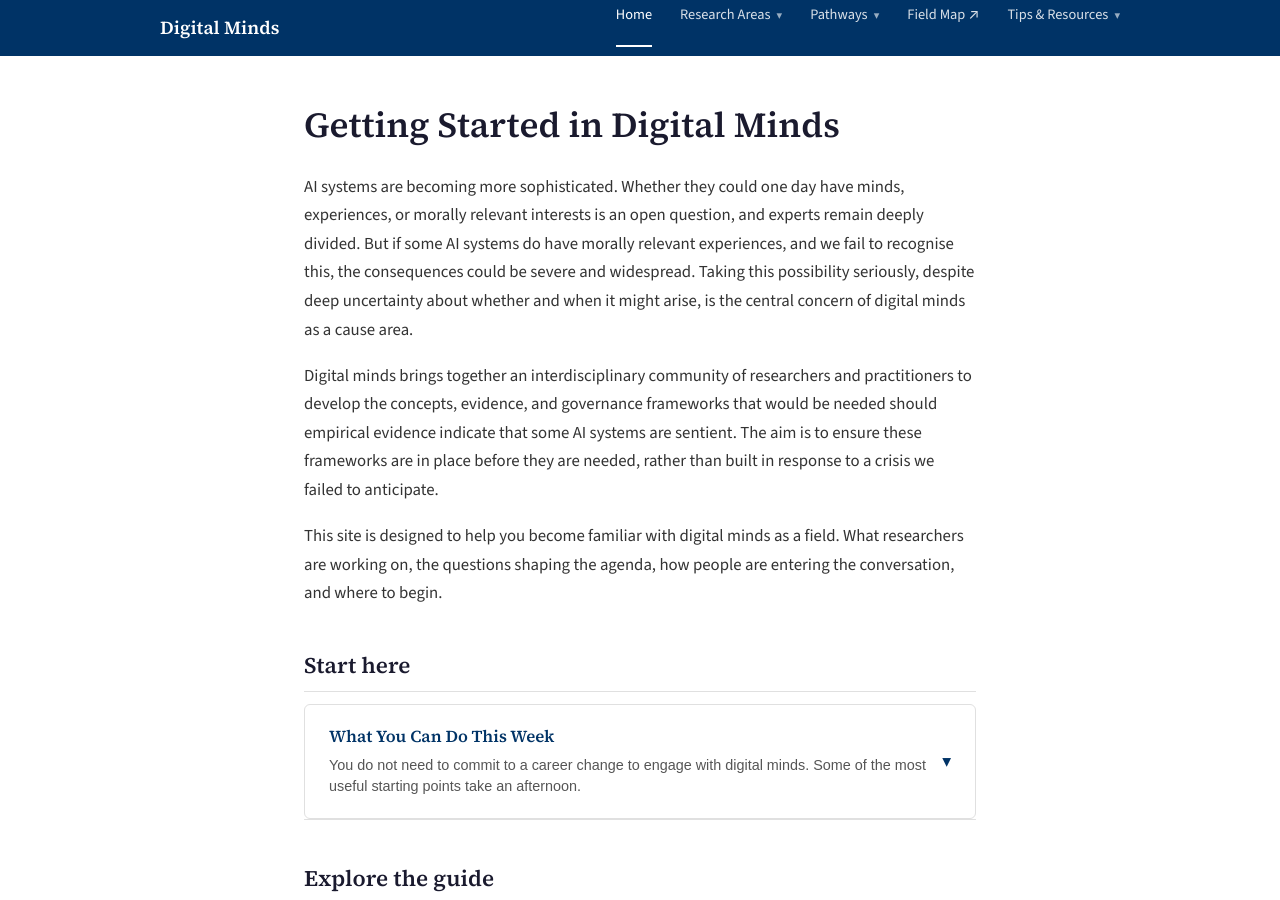
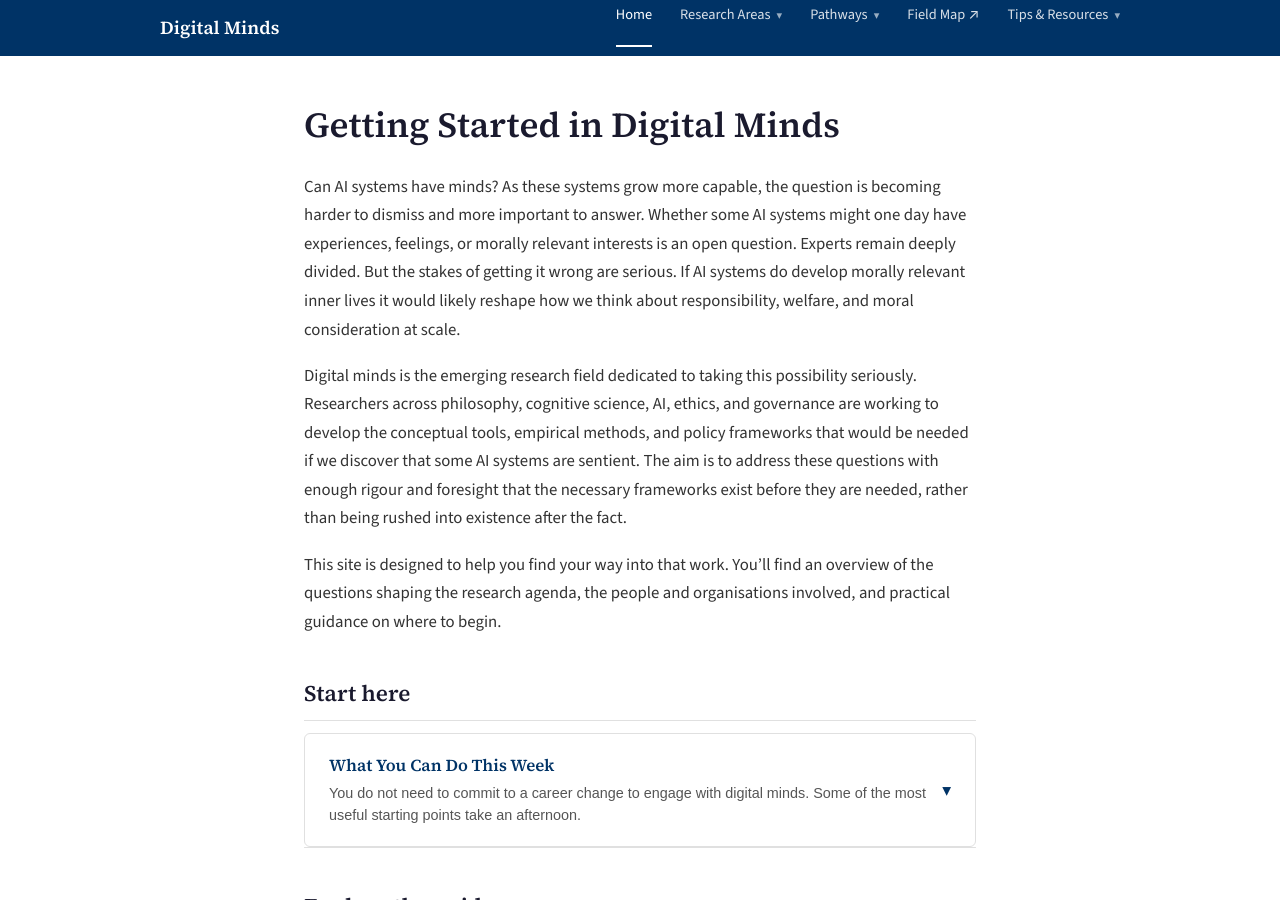
Before and after one commit to Mitchel-Alexander/getting-started-digital-minds, a Jekyll site: the page built from index.md, in a window 1280 px wide and 900 px high. Built offline with Jekyll 4.4.1, drawn with Linux system fonts in a browser that asks for light colours.

Commit message:
Rewrite homepage intro for clarity and urgency
Opens with direct question framing, sharpens the stakes, and
better positions digital minds as an emerging research field.

Co-Authored-By: Claude Opus 4.6 <noreply@anthropic.com>

```diff
--- a/index.md
+++ b/index.md
@@ -22,8 +22,8 @@ sections:
 
 # Getting Started in Digital Minds
 
-AI systems are becoming more sophisticated. Whether they could one day have minds, experiences, or morally relevant interests is an open question, and experts remain deeply divided. But if some AI systems do have morally relevant experiences, and we fail to recognise this, the consequences could be severe and widespread. Taking this possibility seriously, despite deep uncertainty about whether and when it might arise, is the central concern of digital minds as a cause area.
+Can AI systems have minds? As these systems grow more capable, the question is becoming harder to dismiss and more important to answer. Whether some AI systems might one day have experiences, feelings, or morally relevant interests is an open question. Experts remain deeply divided. But the stakes of getting it wrong are serious. If AI systems do develop morally relevant inner lives it would likely reshape how we think about responsibility, welfare, and moral consideration at scale.
 
-Digital minds brings together an interdisciplinary community of researchers and practitioners to develop the concepts, evidence, and governance frameworks that would be needed should empirical evidence indicate that some AI systems are sentient. The aim is to ensure these frameworks are in place before they are needed, rather than built in response to a crisis we failed to anticipate.
+Digital minds is the emerging research field dedicated to taking this possibility seriously. Researchers across philosophy, cognitive science, AI, ethics, and governance are working to develop the conceptual tools, empirical methods, and policy frameworks that would be needed if we discover that some AI systems are sentient. The aim is to address these questions with enough rigour and foresight that the necessary frameworks exist before they are needed, rather than being rushed into existence after the fact.
 
-This site is designed to help you become familiar with digital minds as a field. What researchers are working on, the questions shaping the agenda, how people are entering the conversation, and where to begin.
+This site is designed to help you find your way into that work. You'll find an overview of the questions shaping the research agenda, the people and organisations involved, and practical guidance on where to begin.
```
